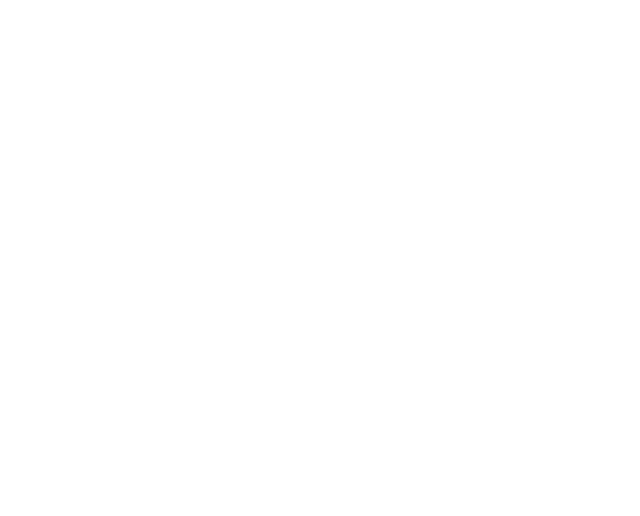
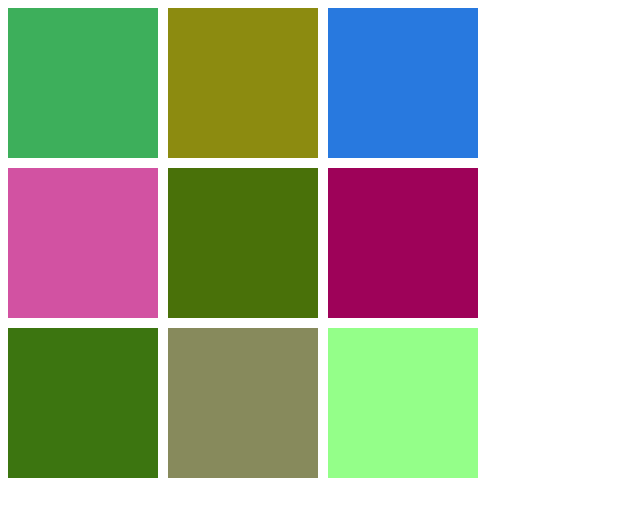
Before and after one commit to Eridiant/color-test, a plain HTML site: page index.html in a window 1280 px wide. Shown: the whole page, without its empty margins (0-640 px from the left). Drawn offline with Linux system fonts and the light colour scheme.

Commit message:
add style

```diff
--- a/index.html
+++ b/index.html
@@ -5,7 +5,7 @@
     <meta http-equiv="X-UA-Compatible" content="IE=edge">
     <meta name="viewport" content="width=device-width, initial-scale=1.0">
     <title>Document</title>
-
+    <link rel="stylesheet" href="style.css">
 </head>
 <body>
     <main class="main">
--- /dev/null
+++ b/style.css
@@ -0,0 +1,10 @@
+.square-wrapper {
+    display: flex;
+    flex-wrap: wrap;
+    gap: 10px;
+    max-width: 500px;
+}
+.square {
+    flex-basis: 30%;
+    aspect-ratio: 1 / 1;
+}
```
